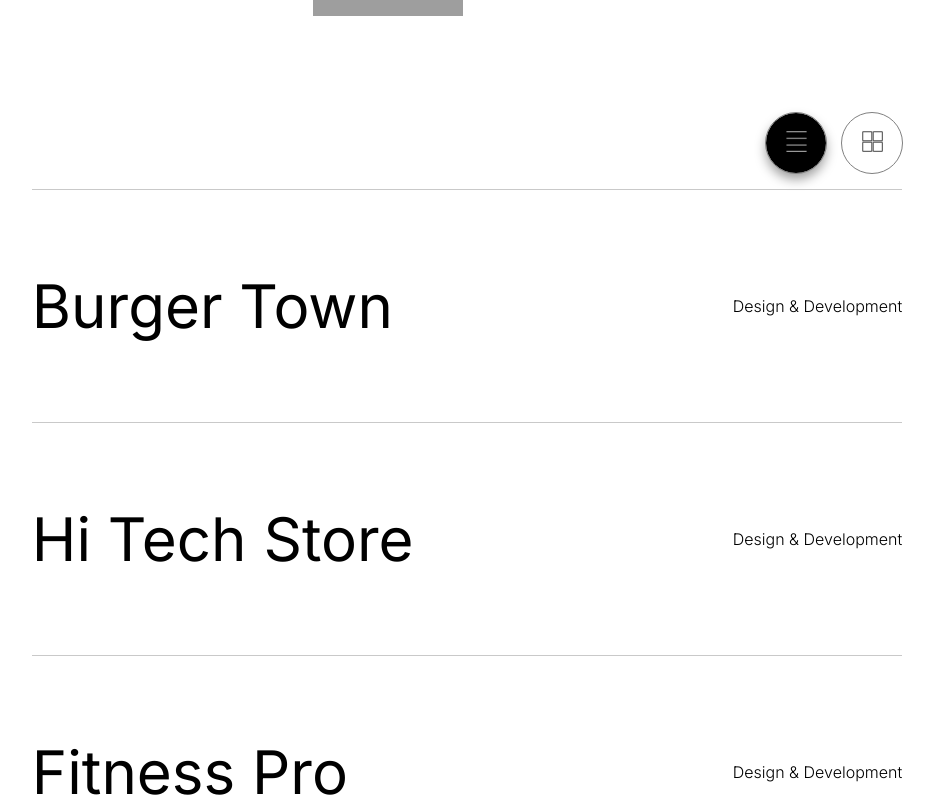
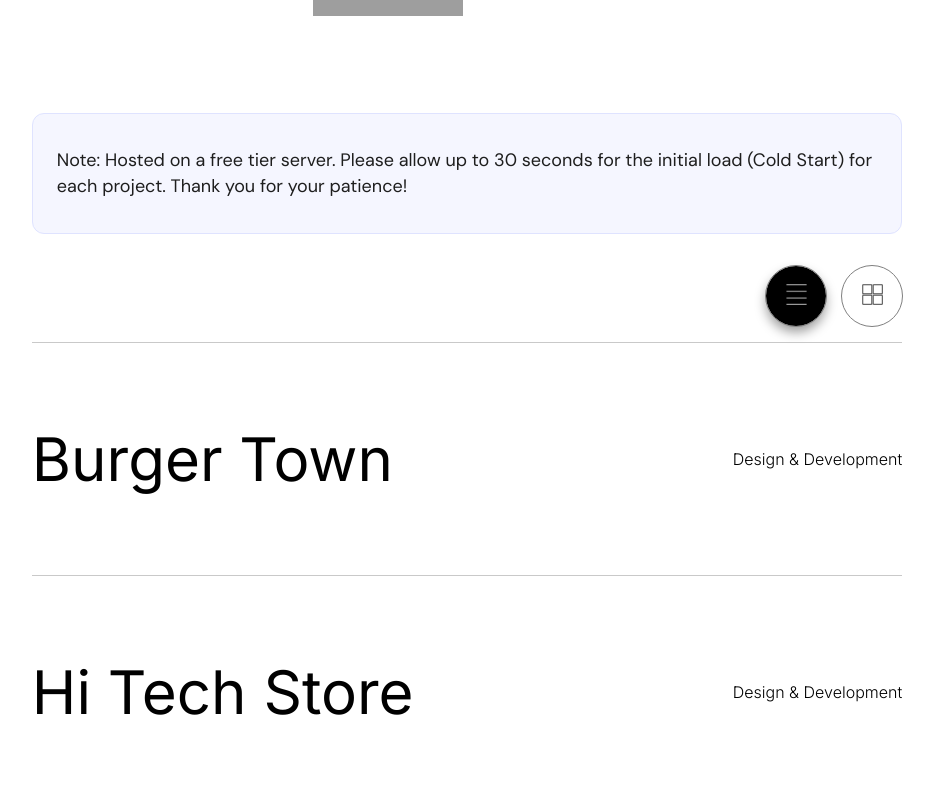
Before and after one commit to FreezyXV/Ivan-Petrov-Portfolio, a Next.js app: page / in a window 1280 px wide. Shown: the part 2261-3058 px from the top of the page, without its empty margins (173-1107 px from the left). Built offline with nearby package versions, Linux system fonts and the light colour scheme; grey boxes are pictures that could not be loaded.

Commit message:
Added important Warning about Cold Start

```diff
--- a/src/components/Projects/Projects.jsx
+++ b/src/components/Projects/Projects.jsx
@@ -180,6 +180,17 @@ export default function Projects() {
               </h1>
             </div>
           </div>
+        </div>
+
+        <div
+          className={styles.recruiterNotice}
+          role="status"
+          aria-live="polite"
+        >
+          <p>
+            Note: Hosted on a free tier server. Please allow up to 30 seconds for
+            the initial load (Cold Start) for each project. Thank you for your patience!
+          </p>
         </div>
 
         {/* Desktop Toggle Buttons (hidden on mobile via CSS) */}
--- a/src/components/Projects/style.module.scss
+++ b/src/components/Projects/style.module.scss
@@ -1,4 +1,3 @@
-@import url("https://fonts.googleapis.com/css2?family=DM+Sans:ital,opsz,wght@0,9..40,100..1000;1,9..40,100..1000&display=swap");
 
 .mainWorks {
   max-width: 100%;
@@ -52,6 +51,19 @@
 
         font-size: calc(clamp(3.25em, 7vw, 8em) * 0.875);
       }
+    }
+
+    .recruiterNotice {
+      font-family: "DM Sans", sans-serif;
+      font-size: 1.125rem;
+      line-height: 1.4;
+      background-color: #f5f6ff;
+      border: 1px solid #dfe3ff;
+      border-radius: 12px;
+      padding: 1rem 1.5rem;
+      margin-bottom: 2rem;
+      width: 100%;
+      color: #1e1e1e;
     }
 
     .body {
--- a/src/components/Works/WorksSection.module.scss
+++ b/src/components/Works/WorksSection.module.scss
@@ -1,5 +1,3 @@
-@import url("https://fonts.googleapis.com/css2?family=DM+Sans:ital,opsz,wght@0,9..40,100..1000;1,9..40,100..1000&display=swap");
-
 /* WorksSection.module.scss */
 
 .mainWorks {
@@ -53,6 +51,19 @@
         line-height: 1.065;
         margin-bottom: 1em;
       }
+    }
+
+    .recruiterNotice {
+      font-family: "DM Sans", sans-serif;
+      font-size: 1.125rem;
+      line-height: 1.4;
+      background-color: #f5f6ff;
+      border: 1px solid #dfe3ff;
+      border-radius: 12px;
+      padding: 1rem 1.5rem;
+      margin-bottom: 2rem;
+      width: 100%;
+      color: #1e1e1e;
     }
 
     .body {
```
Also changed, not shown: src/components/Works/WorksSection.jsx (+15 -1 lines).
